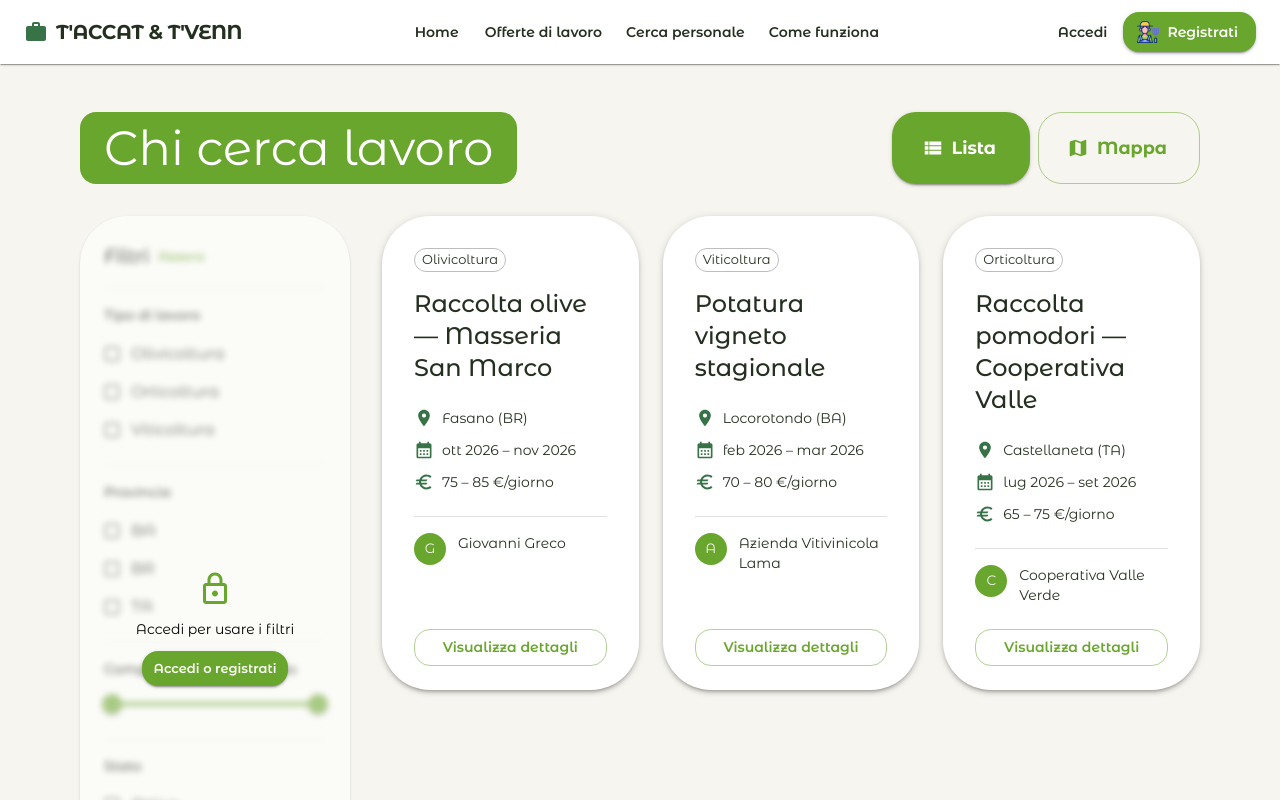
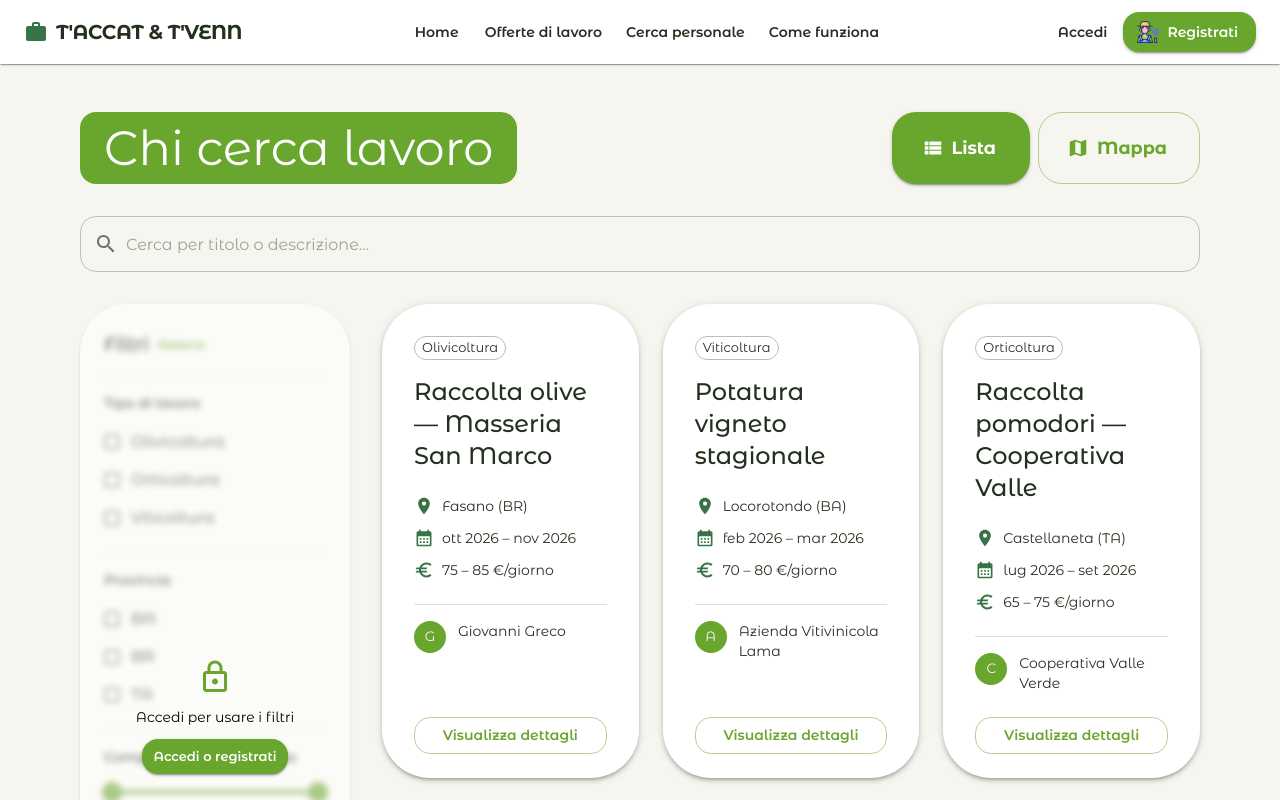
Before and after one commit to lup62/T-ACCAT-T-VENN, a React (Vite) app in the folder client/: page /annunci/offerte in a window 1280 px wide. Shown: the top 800 px of the page. Built offline with nearby package versions, Linux system fonts and the light colour scheme.

Commit message:
Aggiunta barra di ricerca

```diff
--- a/client/src/pages/Annunci/AnnunciLavoratoriPage.jsx
+++ b/client/src/pages/Annunci/AnnunciLavoratoriPage.jsx
@@ -14,9 +14,10 @@
  */
 
 import { useState } from "react";
-import { Box, Button, Stack, Typography } from "@mui/material";
+import { Box, Button, InputAdornment, Stack, TextField, Typography } from "@mui/material";
 import ViewListIcon from "@mui/icons-material/ViewList";
 import MapIcon from "@mui/icons-material/Map";
+import SearchIcon from "@mui/icons-material/Search";
 import AnnuncioCard from "./AnnuncioCard";
 import RegistratiDialog from "./RegistratiDialog";
 import StatoVuoto from "./StatoVuoto";
@@ -77,11 +78,20 @@ function applicaFiltri(lista, filtri) {
 function AnnunciLavoratoriPage() {
     const [dialogOpen, setDialogOpen] = useState(false);
     const [filtri, setFiltri] = useState(FILTRI_INIZIALI);
+    const [ricerca, setRicerca] = useState("");
     // true = vista lista (default), false = vista mappa
     const [vistaLista, setVistaLista] = useState(true);
 
-    const filtriAttivi = hasFiltriAttivi(filtri);
-    const annunciFiltrati = applicaFiltri(annunci, filtri);
+    const filtriAttivi = hasFiltriAttivi(filtri) || ricerca.trim() !== "";
+
+    const annunciCercati = ricerca.trim() === ""
+        ? annunci
+        : annunci.filter((a) =>
+            a.titolo.toLowerCase().includes(ricerca.toLowerCase()) ||
+            a.descrizione.toLowerCase().includes(ricerca.toLowerCase())
+        );
+
+    const annunciFiltrati = applicaFiltri(annunciCercati, filtri);
 
     // Con filtri attivi mostra tutti i risultati; senza, applica il limite
     const annunciDaMostrare = filtriAttivi
@@ -128,6 +138,24 @@ function AnnunciLavoratoriPage() {
                     </Button>
                 </Stack>
             </Stack>
+
+            {/* Barra di ricerca testuale */}
+            <TextField
+                fullWidth
+                placeholder="Cerca per titolo o descrizione..."
+                value={ricerca}
+                onChange={(e) => setRicerca(e.target.value)}
+                sx={{ mb: 4 }}
+                slotProps={{
+                    input: {
+                        startAdornment: (
+                            <InputAdornment position="start">
+                                <SearchIcon color="action" />
+                            </InputAdornment>
+                        ),
+                    },
+                }}
+            />
 
             {/* Layout: sidebar filtri a sinistra + contenuto a destra */}
             <Box sx={{ display: "flex", gap: 4, alignItems: "stretch" }}>
--- a/client/src/pages/Annunci/AnnunciLavoroPage.jsx
+++ b/client/src/pages/Annunci/AnnunciLavoroPage.jsx
@@ -14,9 +14,10 @@
  */
 
 import { useState } from "react";
-import { Box, Button, Stack, Typography } from "@mui/material";
+import { Box, Button, InputAdornment, Stack, TextField, Typography } from "@mui/material";
 import ViewListIcon from "@mui/icons-material/ViewList";
 import MapIcon from "@mui/icons-material/Map";
+import SearchIcon from "@mui/icons-material/Search";
 import AnnuncioCard from "./AnnuncioCard";
 import RegistratiDialog from "./RegistratiDialog";
 import StatoVuoto from "./StatoVuoto";
@@ -77,11 +78,20 @@ function applicaFiltri(lista, filtri) {
 function AnnunciLavoroPage() {
     const [dialogOpen, setDialogOpen] = useState(false);
     const [filtri, setFiltri] = useState(FILTRI_INIZIALI);
+    const [ricerca, setRicerca] = useState("");
     // true = vista lista (default), false = vista mappa
     const [vistaLista, setVistaLista] = useState(true);
 
-    const filtriAttivi = hasFiltriAttivi(filtri);
-    const annunciFiltrati = applicaFiltri(annunci, filtri);
+    const filtriAttivi = hasFiltriAttivi(filtri) || ricerca.trim() !== "";
+
+    const annunciCercati = ricerca.trim() === ""
+        ? annunci
+        : annunci.filter((a) =>
+            a.titolo.toLowerCase().includes(ricerca.toLowerCase()) ||
+            a.descrizione.toLowerCase().includes(ricerca.toLowerCase())
+        );
+
+    const annunciFiltrati = applicaFiltri(annunciCercati, filtri);
 
     // Con filtri attivi mostra tutti i risultati; senza, applica il limite
     const annunciDaMostrare = filtriAttivi
@@ -128,6 +138,24 @@ function AnnunciLavoroPage() {
                     </Button>
                 </Stack>
             </Stack>
+
+            {/* Barra di ricerca testuale */}
+            <TextField
+                fullWidth
+                placeholder="Cerca per titolo o descrizione..."
+                value={ricerca}
+                onChange={(e) => setRicerca(e.target.value)}
+                sx={{ mb: 4 }}
+                slotProps={{
+                    input: {
+                        startAdornment: (
+                            <InputAdornment position="start">
+                                <SearchIcon color="action" />
+                            </InputAdornment>
+                        ),
+                    },
+                }}
+            />
 
             {/* Layout: sidebar filtri a sinistra + contenuto a destra */}
             <Box sx={{ display: "flex", gap: 4, alignItems: "stretch" }}>
```
